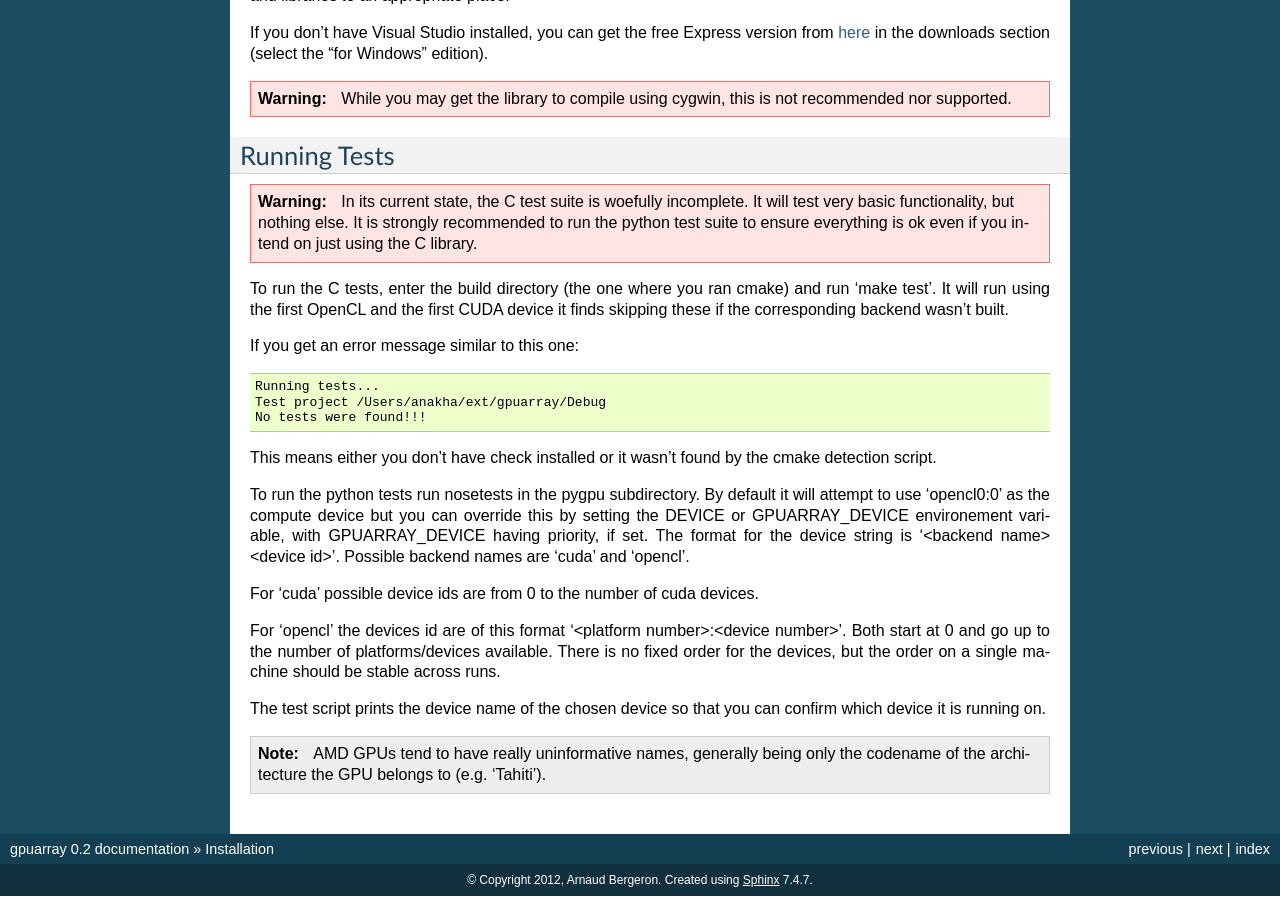
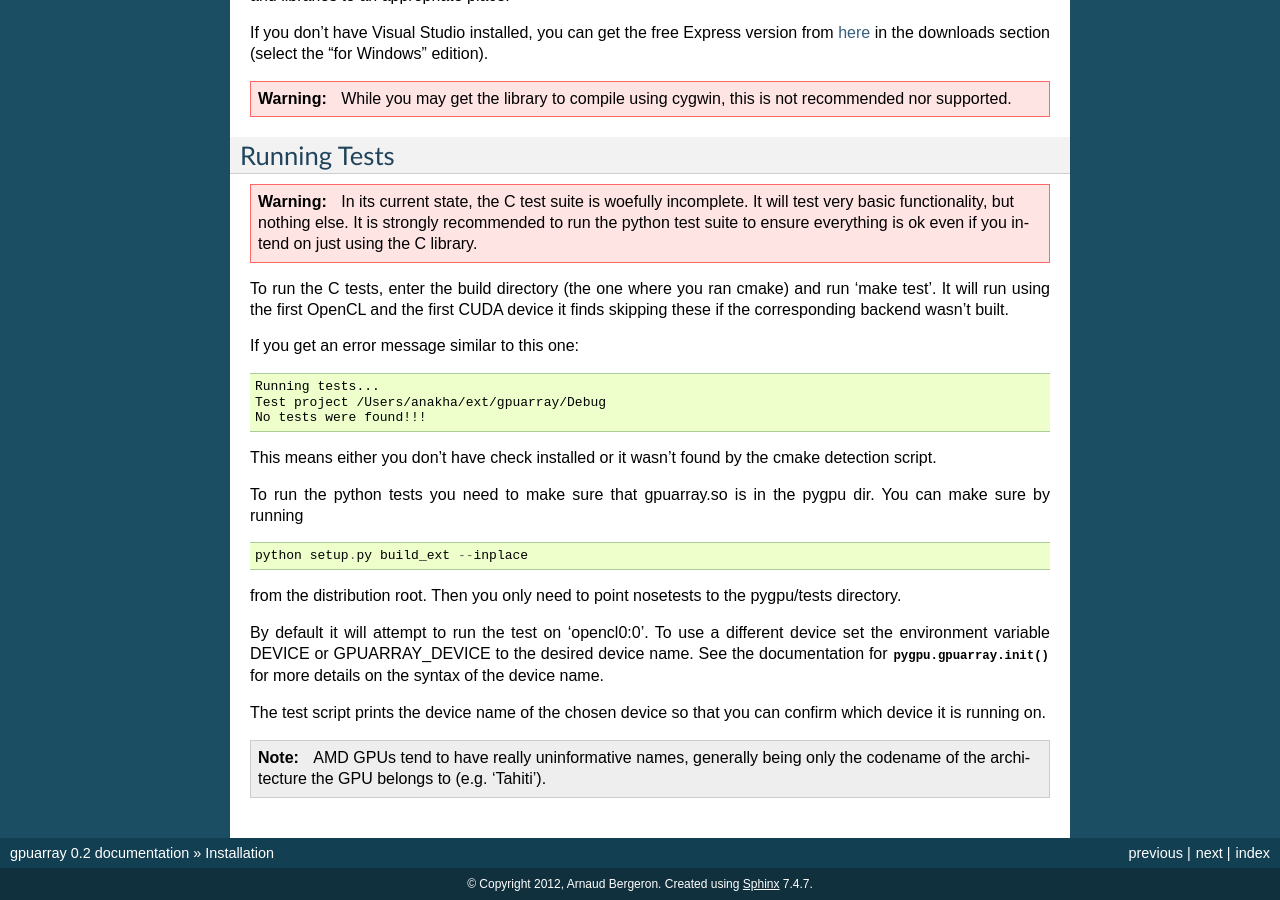
Before and after one commit to Theano/libgpuarray, a Sphinx documentation site: the page built from doc/installation.rst, in a window 1280 px wide and 900 px high, scrolled down 2214 px. Built offline with Sphinx 7.4.7, drawn with Linux system fonts in a browser that asks for light colours.

Commit message:
Rework documenation on how to run tests to be clearer.

```diff
--- a/doc/installation.rst
+++ b/doc/installation.rst
@@ -166,20 +166,21 @@ If you get an error message similar to this one:
 This means either you don't have check installed or it wasn't found by
 the cmake detection script.
 
-To run the python tests run nosetests in the pygpu subdirectory.  By
-default it will attempt to use 'opencl0:0' as the compute device but
-you can override this by setting the DEVICE or GPUARRAY_DEVICE
-environement variable, with GPUARRAY_DEVICE having priority, if set.
-The format for the device string is '<backend name><device id>'.
-Possible backend names are 'cuda' and 'opencl'.
+To run the python tests you need to make sure that gpuarray.so is in
+the pygpu dir.  You can make sure by running
 
-For 'cuda' possible device ids are from 0 to the number of cuda
-devices.
+::
 
-For 'opencl' the devices id are of this format '<platform
-number>:<device number>'.  Both start at 0 and go up to the number of
-platforms/devices available.  There is no fixed order for the devices,
-but the order on a single machine should be stable across runs.
+  python setup.py build_ext --inplace
+
+from the distribution root.  Then you only need to point nosetests to
+the pygpu/tests directory.
+
+By default it will attempt to run the test on 'opencl0:0'.  To use a
+different device set the environment variable DEVICE or
+GPUARRAY_DEVICE to the desired device name.  See the documentation for
+:py:meth:`pygpu.gpuarray.init` for more details on the syntax of the
+device name.
 
 The test script prints the device name of the chosen device so that
 you can confirm which device it is running on.
```
